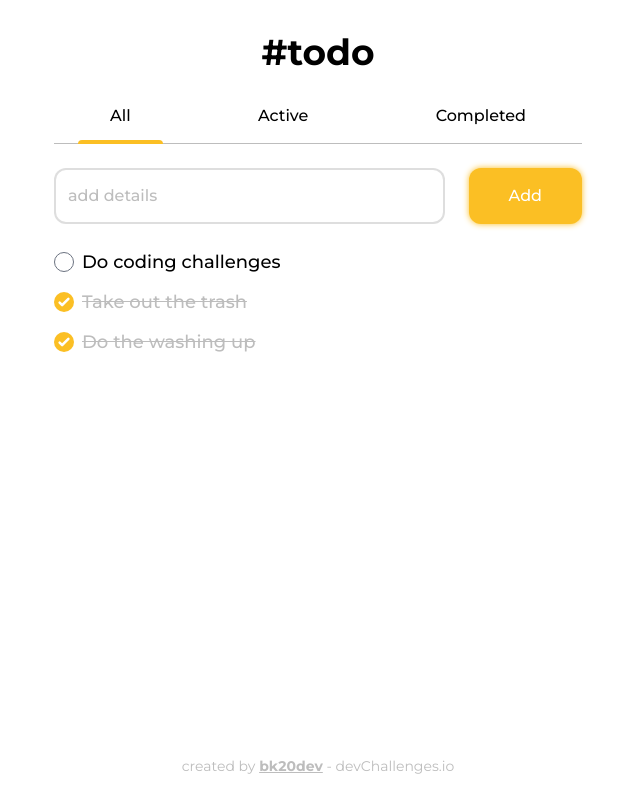
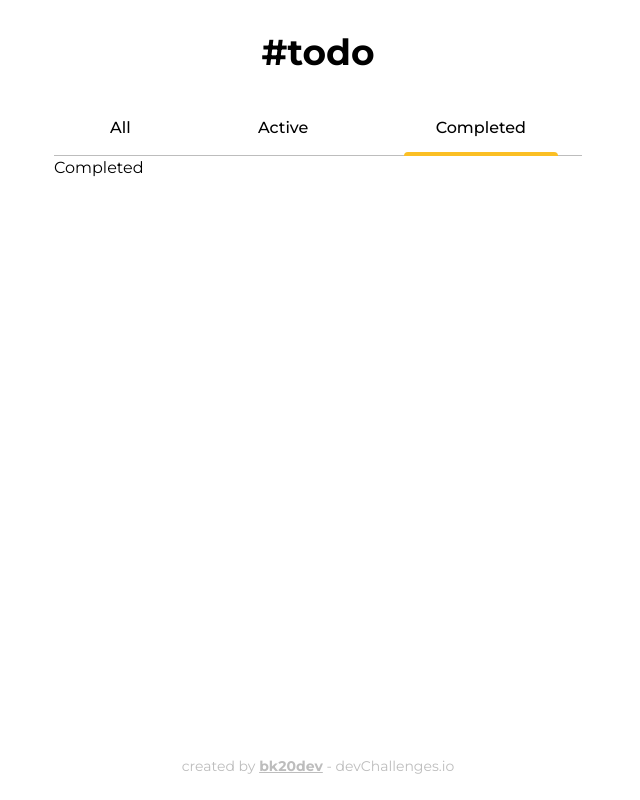
Before and after one commit to bk20dev/todo-app, a React (Create React App) app: page /completed in a window 1280 px wide. Shown: the whole page, without its empty margins (322-962 px from the left). Built offline with nearby package versions, Linux system fonts and the light colour scheme.

Commit message:
Added Routing

```diff
--- a/package.json
+++ b/package.json
@@ -12,6 +12,7 @@
     "react": "^17.0.2",
     "react-dom": "^17.0.2",
     "react-redux": "^7.2.4",
+    "react-router-dom": "^5.2.0",
     "react-scripts": "4.0.3",
     "sass": "^1.37.0",
     "uuid": "^8.3.2",
--- a/src/components/App.jsx
+++ b/src/components/App.jsx
@@ -2,13 +2,24 @@ import Footer from './Footer';
 import Header from './Header';
 import TodoForm from './TodoForm';
 import TodoList from './TodoList';
+import { BrowserRouter, Route } from 'react-router-dom';
 
 const App = () => {
   return (
     <div className="max-w-xl mx-auto h-full px-6">
-      <Header />
-      <TodoForm />
-      <TodoList />
+      <BrowserRouter>
+        <Header />
+        <Route path="/" exact>
+          <TodoForm />
+          <TodoList />
+        </Route>
+        <Route path="/active">
+          <h1>Active</h1>
+        </Route>
+        <Route path="/completed">
+          <h1>Completed</h1>
+        </Route>
+      </BrowserRouter>
       <Footer />
     </div>
   );
--- a/src/components/Header.jsx
+++ b/src/components/Header.jsx
@@ -1,24 +1,38 @@
-const HeaderTab = ({ children, active, onClick }) => (
-  <div onClick={onClick} className="cursor-pointer">
-    <p className="text-center font-medium mb-3 px-8">{children}</p>
+import { Link, useLocation } from 'react-router-dom';
+
+const HeaderTab = ({ active, path, children }) => (
+  <Link to={path}>
+    <div className="cursor-pointer">
+      <p className="text-center font-medium my-3 px-8">{children}</p>
       <div
         className={`w-full border-b-4 rounded-t mx-auto ${
           active ? 'border-primary' : 'border-transparent'
         }`}
       ></div>
     </div>
+  </Link>
 );
 
-const Header = () => (
+const Header = () => {
+  const { pathname } = useLocation();
+
+  return (
     <header>
       <h1 className="font-bold text-4xl text-center py-8">#todo</h1>
       <div className="flex justify-between px-6 overflow-x-auto">
-      <HeaderTab active={true}>All</HeaderTab>
-      <HeaderTab active={false}>Active</HeaderTab>
-      <HeaderTab active={false}>Completed</HeaderTab>
+        <HeaderTab path="/" active={pathname === '/'}>
+          All
+        </HeaderTab>
+        <HeaderTab path="/active" active={pathname === '/active'}>
+          Active
+        </HeaderTab>
+        <HeaderTab path="/completed" active={pathname === '/completed'}>
+          Completed
+        </HeaderTab>
       </div>
       <div className="border-b border-gray" style={{ marginTop: '-1px' }}></div>
     </header>
   );
+};
 
 export default Header;
--- a/src/components/TodoForm.jsx
+++ b/src/components/TodoForm.jsx
@@ -28,7 +28,7 @@ const TodoForm = () => {
       />
       <button
         type="submit"
-        className="py-4 px-10 bg-primary shadow-primary font-medium text-white rounded-xl"
+        className="py-4 px-10 bg-primary hover:shadow-primary font-medium text-white rounded-xl"
       >
         Add
       </button>
--- a/tailwind.config.js
+++ b/tailwind.config.js
@@ -8,7 +8,7 @@ module.exports = {
         gray: '#BDBDBD',
       },
       boxShadow: {
-        primary: '0 0 6px #FBBF24',
+        primary: '0 0 6px rgba(251 191 36 / 50%)',
       },
     },
   },
```
Also changed, not shown: 1 other file (tests, documents, lock files or other folders). Lines whose indentation alone changed are shown as unchanged.
